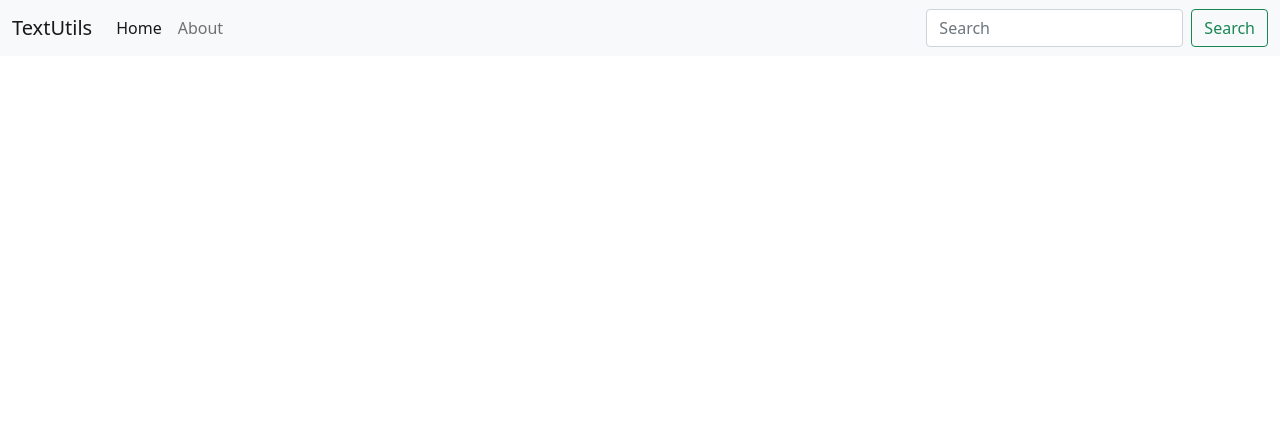
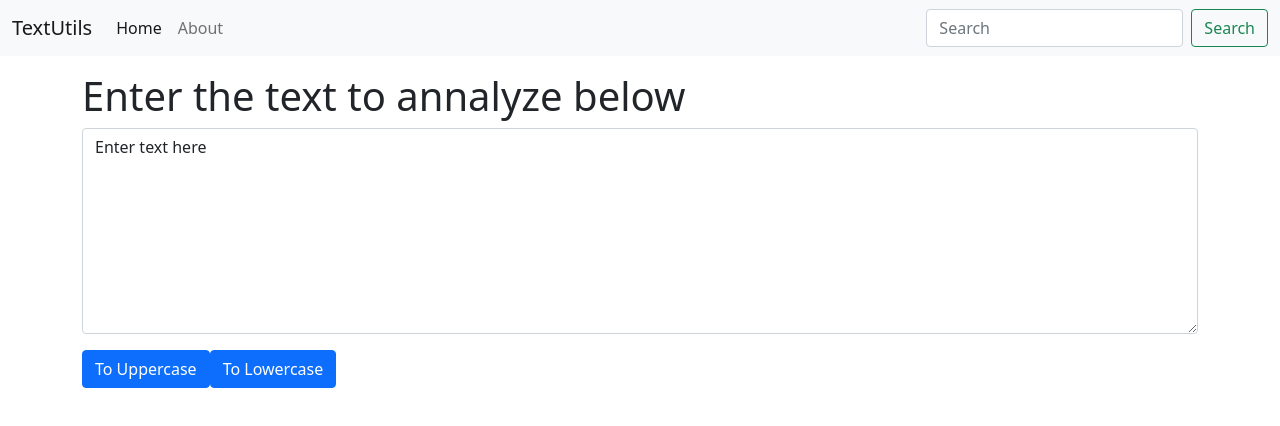
Before and after one commit to samayjoshi23/textUtils, a React (Create React App) app: page / in a window 1280 px wide. Shown: the top 426 px of the page. Built offline with nearby package versions, Linux system fonts and the light colour scheme.

Commit message:
added react hooks

```diff
--- a/src/App.js
+++ b/src/App.js
@@ -1,51 +1,15 @@
 import "./AppNew.css";
+import Navbar from "./components/Navbar";
+import TextForm from "./components/TextForm";
 
 function App() {
   return (
     <>
-      <nav className="navbar navbar-expand-lg navbar-light bg-light">
-        <div className="container-fluid">
-          <a className="navbar-brand" href="/">
-            TextUtils
-          </a>
-          <button
-            className="navbar-toggler"
-            type="button"
-            data-bs-toggle="collapse"
-            data-bs-target="#navbarSupportedContent"
-            aria-controls="navbarSupportedContent"
-            aria-expanded="false"
-            aria-label="Toggle navigation"
-          >
-            <span className="navbar-toggler-icon"></span>
-          </button>
-          <div className="collapse navbar-collapse" id="navbarSupportedContent">
-            <ul className="navbar-nav me-auto mb-2 mb-lg-0">
-              <li className="nav-item">
-                <a className="nav-link active" aria-current="page" href="/">
-                  Home
-                </a>
-              </li>
-              <li className="nav-item">
-                <a className="nav-link" href="/">
-                  About
-                </a>
-              </li>
-            </ul>
-            <form className="d-flex">
-              <input
-                className="form-control me-2"
-                type="search"
-                placeholder="Search"
-                aria-label="Search"
-              />
-              <button className="btn btn-outline-success" type="submit">
-                Search
-              </button>
-            </form>
-          </div>
-        </div>
-      </nav>
+      <Navbar title="TextUtils" />
+      {/* <Navbar/> */}
+      <div className="container mt-3">
+        <TextForm heading="Enter the text to annalyze below"/>
+      </div>
     </>
   );
 }
--- /dev/null
+++ b/src/components/Navbar.js
@@ -0,0 +1,54 @@
+import React from "react";
+import PropTypes from "prop-types";
+
+export default function Navbar(props) {
+  return (
+    <nav className="navbar navbar-expand-lg navbar-light bg-light">
+      <div className="container-fluid">
+        <a className="navbar-brand" href="/">
+          {props.title}
+        </a>
+        <button
+          className="navbar-toggler"
+          type="button"
+          data-bs-toggle="collapse"
+          data-bs-target="#navbarSupportedContent"
+          aria-controls="navbarSupportedContent"
+          aria-expanded="false"
+          aria-label="Toggle navigation"
+        >
+          <span className="navbar-toggler-icon"></span>
+        </button>
+        <div className="collapse navbar-collapse" id="navbarSupportedContent">
+          <ul className="navbar-nav me-auto mb-2 mb-lg-0">
+            <li className="nav-item">
+              <a className="nav-link active" aria-current="page" href="/">
+                Home
+              </a>
+            </li>
+            <li className="nav-item">
+              <a className="nav-link" href="/">
+                {props.aboutText}
+              </a>
+            </li>
+          </ul>
+          <form className="d-flex">
+            <input
+              className="form-control me-2"
+              type="search"
+              placeholder="Search"
+              aria-label="Search"
+            />
+            <button className="btn btn-outline-success" type="submit">
+              Search
+            </button>
+          </form>
+        </div>
+      </div>
+    </nav>
+  );
+}
+
+Navbar.propTypes = { title: PropTypes.string.isRequired, aboutText: PropTypes.string.isRequired };
+
+Navbar.defaultProps = { title: 'Set title here' , aboutText: 'About' };
--- /dev/null
+++ b/src/components/TextForm.js
@@ -0,0 +1,32 @@
+import React, {useState} from "react";
+
+
+export default function TextForm(props) {
+    const uppercase = ()=> {
+        console.log("uppercase was clicked");
+        setText(text.toUpperCase());
+    }
+    const lowercase = ()=> {
+        console.log("uppercase was clicked");
+        setText(text.toLowerCase());
+    }
+    const handleOnChange = (event)=> {
+        console.log("On Changed");
+        setText(event.target.value);
+    }
+
+
+    const [text, setText] = useState('Enter text here');
+    // text = "new text";  ----wrong way
+    // setText = ("new text"); ---right way for updation of state
+    return (
+    <>
+      <h1 className="my-2">{props.heading}</h1>
+      <div className="mb-3">
+        <textarea className="form-control" id="myBox" rows="8" value={text} onChange={handleOnChange}></textarea>
+      </div>
+      <button className="btn btn-primary" onClick={uppercase}>To Uppercase</button>
+      <button className="btn btn-primary" onClick={lowercase}>To Lowercase</button>
+    </>
+  );
+}
```
